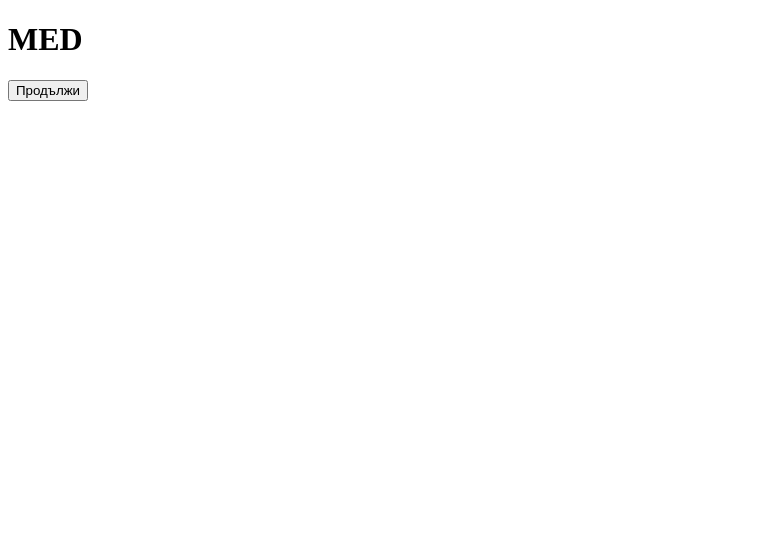
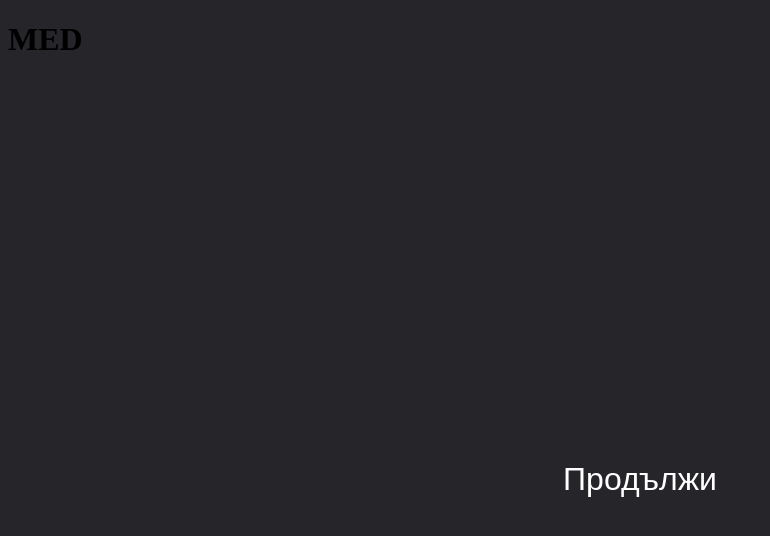
Before and after one commit to HauntedMilkshake/med, a plain HTML site: page index.html in a window 1280 px wide. Shown: the whole page, without its empty margins (0-770 px from the left). Drawn offline with Linux system fonts and the light colour scheme.

Commit message:
butonce ama qko

```diff
--- a/index.html
+++ b/index.html
@@ -4,6 +4,7 @@
     <meta charset="UTF-8">
     <meta http-equiv="X-UA-Compatible" content="IE=edge">
     <meta name="viewport" content="width=device-width, initial-scale=1.0">
+    <link rel="stylesheet" href="style.css">
     <link rel="preconnect" href="https://fonts.googleapis.com">
     <link rel="preconnect" href="https://fonts.gstatic.com" crossorigin>
     <link href="https://fonts.googleapis.com/css2?family=Open+Sans:wght@600&display=swap" rel="stylesheet">
--- a/style.css
+++ b/style.css
@@ -25,12 +25,12 @@ body {
     height: 100px;
     border: none;
     color: white;
-    background-color: rgb(255,0,68);
+    background-color: transparent;
     border-radius: 4px;
     transition: ease-out 0.3s;
     font-size: 2rem;
     outline: none;
-    border: 3px solid #42FBF2;
+    border: 3px solid transparent;
     position: relative;
     z-index: 1;
 }
```
